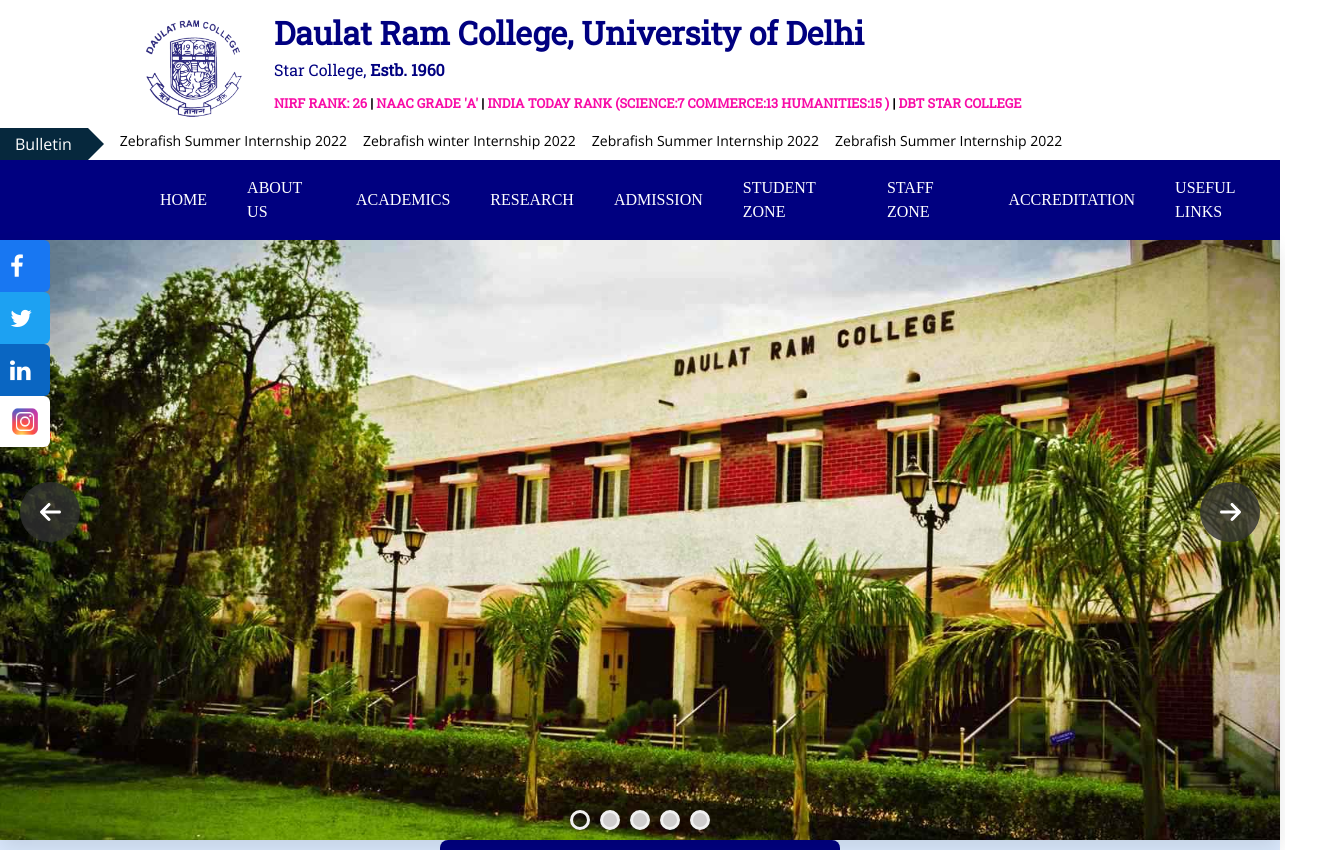
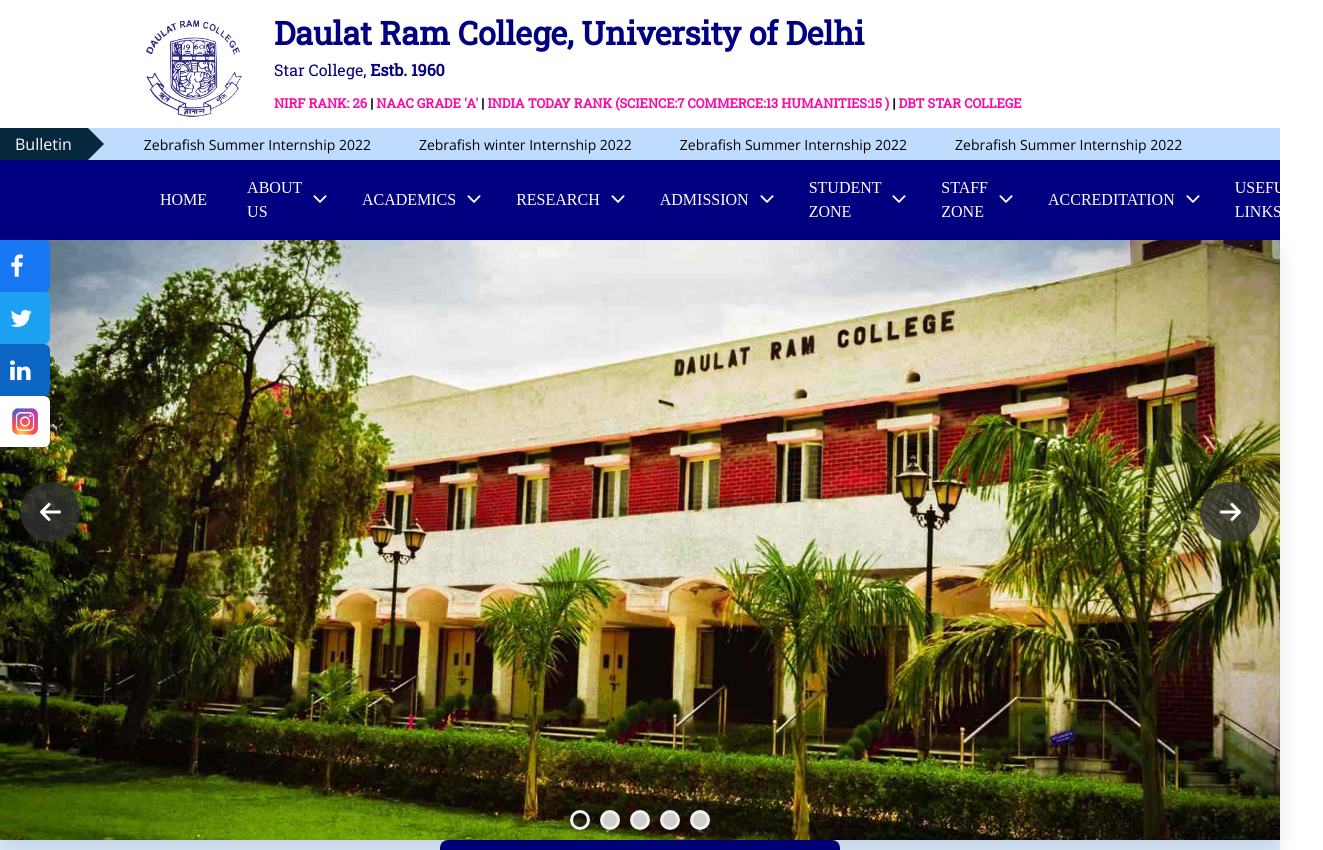
Before and after one commit to Vivekumar08/Daulatram.github.io, a React (Create React App) app in the folder daulatram/: page / in a window 1280 px wide. Shown: the top 850 px of the page, 1323 px wide, since content can reach past the window. Built offline with nearby package versions, Linux system fonts and the light colour scheme.

Commit message:
bulletin

```diff
--- a/daulatram/src/Components/Bulletin.jsx
+++ b/daulatram/src/Components/Bulletin.jsx
@@ -7,15 +7,15 @@
     <>
     <div className='mt-6 flex' >
         <div className='name1 flex flex-row justify-center items-center  px-2'>Bulletin</div>
-        <div className='triangle '></div>
-        <div className='w-full '>
+        <div className='triangle bg-blue-200 '></div>
+        <div className='w-full bg-blue-200 pt-1'>
           <span >
           {Studentinfo.map((curElem) => {
               const { id, info, link } = curElem;
               return (
                 <>
-                  <a href={link} target="_blank" rel="norefferer">
-                    <span className="inline flex-row ml-4 text-sm mb-4 mt-4">
+                  <a href={link} target="_blank" rel="norefferer" className='ml-8 hover:font-semibold hover:text-green-600'>
+                    <span className="inline flex-row  text-sm ml-2 mr-2  transition duration-75">
                       {info}
                     </span>
                   </a>
--- a/daulatram/src/Components/Information.jsx
+++ b/daulatram/src/Components/Information.jsx
@@ -28,7 +28,7 @@
               return (
                 <>
                   <a href={link} target="_blank" rel="norefferer">
-                    <span className=" information flex flex-col ml-4 text-sm mb-4 mt-4">
+                    <span className=" information flex flex-col hover:font-semibold hover:text-blue-600 ml-4 text-sm mb-4 mt-4">
                       {info}
                     </span>
                   </a>
@@ -45,7 +45,7 @@
               return (
                 <>
                   <a href={link} target="_blank" rel="norefferer">
-                    <span className=" information flex flex-col ml-4 text-sm mb-4 mt-4">
+                    <span className=" information flex flex-col ml-4 hover:font-semibold hover:text-blue-600 text-sm mb-4 mt-4">
                       {info}
                     </span>
                   </a>
@@ -62,7 +62,7 @@
               return (
                 <>
                   <a href={link} target="_blank" rel="noreferrer">
-                    <span className=" information flex flex-col ml-4 text-sm mb-4 mt-4">
+                    <span className=" information flex flex-col ml-4 text-sm mb-4 hover:font-semibold hover:text-blue-600 mt-4">
                       {info}
                     </span>
                   </a>
```
